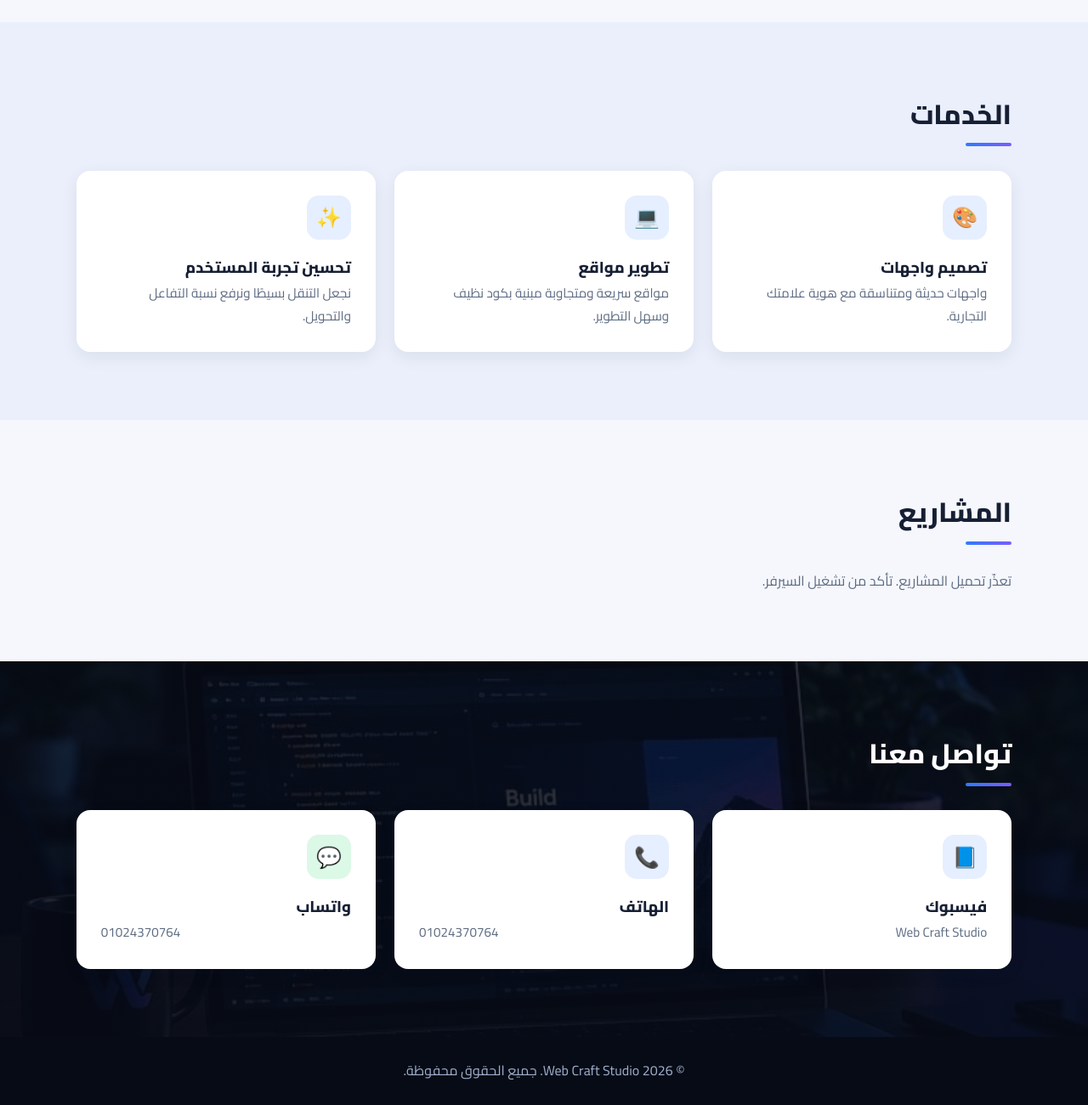
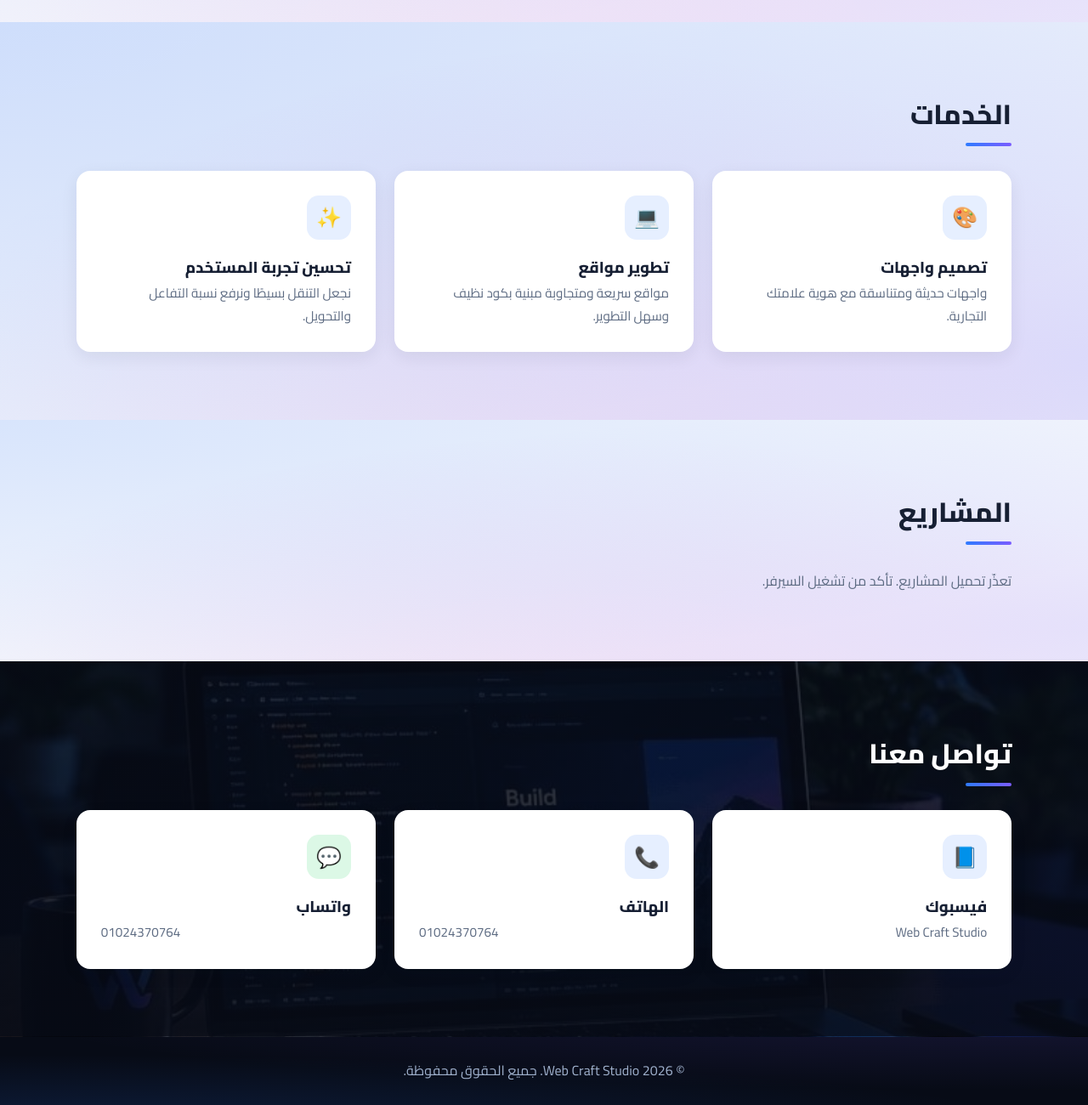
Before and after one commit to mostafaelaraby8080-sys/web-craft, a website: page public/index.html in a window 1280 px wide. Shown: the part 1179-2479 px from the top of the page at 85% size. Drawn offline with Linux system fonts and the light colour scheme; no server answers.

Commit message:
Add RGB glow backgrounds in both themes
Co-authored-by: Copilot App <223556219+Copilot@users.noreply.github.com>

```diff
--- a/public/style.css
+++ b/public/style.css
@@ -12,6 +12,9 @@
   --header-bg: rgba(13, 27, 46, 0.92);
   --field-bg: #fff;
   --icon-bg: #e6efff;
+  --rgb-blue: rgba(47, 123, 255, 0.16);
+  --rgb-violet: rgba(122, 92, 255, 0.13);
+  --rgb-pink: rgba(255, 93, 177, 0.1);
   --shadow: 0 6px 20px rgba(13, 27, 46, 0.07);
   --r: 16px;
   color-scheme: light;
@@ -27,6 +30,9 @@
   --header-bg: rgba(5, 9, 20, 0.88);
   --field-bg: #0b1427;
   --icon-bg: #202c4b;
+  --rgb-blue: rgba(47, 123, 255, 0.24);
+  --rgb-violet: rgba(122, 92, 255, 0.2);
+  --rgb-pink: rgba(255, 67, 166, 0.15);
   --shadow: 0 12px 32px rgba(0, 0, 0, 0.24);
   color-scheme: dark;
 }
@@ -190,17 +196,26 @@ a {
     opacity: 0;
     transform: translateY(24px);
   }
-  @keyframes aurora {
-    from {
-      transform: translate3d(-8%, 5%, 0) scale(0.9);
-    }
-    to {
-      transform: translate3d(15%, 28%, 0) scale(1.2);
-    }
-  }
   to {
     opacity: 1;
     transform: none;
+  }
+}
+@keyframes aurora {
+  from {
+    transform: translate3d(-8%, 5%, 0) scale(0.9);
+  }
+  to {
+    transform: translate3d(15%, 28%, 0) scale(1.2);
+  }
+}
+@keyframes rgb-flow {
+  0%,
+  100% {
+    background-position: 0% 50%, 100% 50%, 50% 100%;
+  }
+  50% {
+    background-position: 100% 50%, 0% 50%, 50% 0%;
   }
 }
 .btn {
@@ -232,10 +247,17 @@ a {
 }
 .section {
   padding: 80px 0;
+  background-color: var(--bg);
+  background-image:
+    radial-gradient(ellipse at 12% 18%, var(--rgb-blue), transparent 58%),
+    radial-gradient(ellipse at 88% 72%, var(--rgb-violet), transparent 56%),
+    radial-gradient(ellipse at 52% 110%, var(--rgb-pink), transparent 52%);
+  background-size: 180% 180%, 160% 160%, 170% 170%;
+  animation: rgb-flow 24s ease-in-out infinite;
+  transition: background-color 0.35s ease;
 }
 .alt {
-  background: var(--surface-alt);
-  transition: background-color 0.35s ease;
+  background-color: var(--surface-alt);
 }
 h2 {
   font-size: 2rem;
@@ -339,6 +361,11 @@ h2::after {
 }
 .footer {
   background: var(--ink);
+  background-image:
+    radial-gradient(ellipse at 12% 100%, var(--rgb-blue), transparent 46%),
+    radial-gradient(ellipse at 88% 0%, var(--rgb-violet), transparent 48%);
+  background-size: 160% 160%, 160% 160%;
+  animation: rgb-flow 28s ease-in-out infinite;
   color: #9fb0cc;
   text-align: center;
   padding: 1.6rem 0;
```
